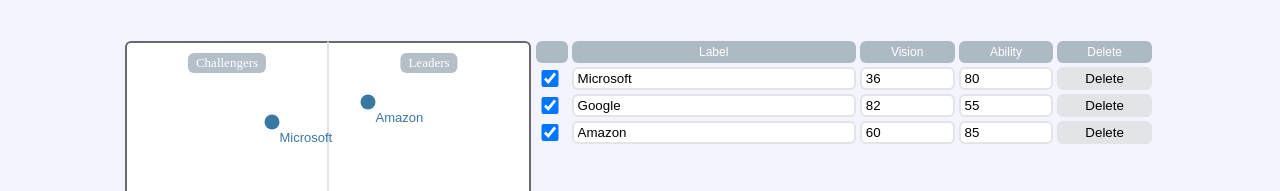
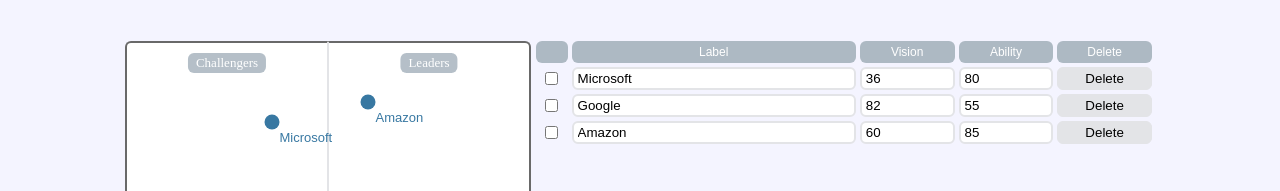
Before and after one commit to turhan-huseynov/magic-quadrant, a React (Create React App) app: page / in a window 1280 px wide. Shown: the part 159-350 px from the top of the page. Built offline with nearby package versions, Linux system fonts and the light colour scheme.

Commit message:
Rename checked to isChecked

```diff
--- a/src/App.tsx
+++ b/src/App.tsx
@@ -7,15 +7,15 @@
 
 function App() {
     const [selected, setSelected] = useState<boolean>();
-    const [tableData, setTableData] = useState<{ id: string; label: string; vision: number; ability: number, checked: boolean }[] | null>(
-        null
-    );
+    const [tableData, setTableData] = useState<
+        { id: string; label: string; vision: number; ability: number; isChecked: boolean }[] | null
+    >(null);
 
     useEffect(() => {
         setTableData([
-            { id: getUniqueId(), label: "Microsoft", vision: 36, ability: 80, checked: true },
-            { id: getUniqueId(), label: "Google", vision: 82, ability: 55, checked: true },
-            { id: getUniqueId(), label: "Amazon", vision: 60, ability: 85, checked: true },
+            { id: getUniqueId(), label: "Microsoft", vision: 36, ability: 80, isChecked: true },
+            { id: getUniqueId(), label: "Google", vision: 82, ability: 55, isChecked: true },
+            { id: getUniqueId(), label: "Amazon", vision: 60, ability: 85, isChecked: true },
         ]);
     }, []);
 
@@ -27,7 +27,7 @@
                 label: "",
                 vision: randomBetween(GRAPH_MIN, GRAPH_MAX),
                 ability: randomBetween(GRAPH_MIN, GRAPH_MAX),
-                checked: true
+                isChecked: true,
             },
         ]);
     };
--- a/src/components/Markers.tsx
+++ b/src/components/Markers.tsx
@@ -33,7 +33,7 @@
             defaultBottom={props.defaultBottom}
             isDragging={isDragging}
             setIsDragging={setIsDragging}
-            shouldDisable={!rowData.checked}
+            shouldDisable={!rowData.isChecked}
         ></Marker>
     ));
 };
--- a/src/components/Table.tsx
+++ b/src/components/Table.tsx
@@ -17,7 +17,7 @@
     };
 
     const handleCheckToggle = (index: any) => {
-        props.tableData.splice(index, 1, { ...props.tableData[index], checked: !props.tableData[index].checked });
+        props.tableData.splice(index, 1, { ...props.tableData[index], isChecked: !props.tableData[index].isChecked });
         props.setTableData([...props.tableData]);
     };
 
@@ -32,7 +32,7 @@
             </ThWrapper>
             {props.tableData?.map((rowData: any, i: number) => (
                 <Row key={rowData.id}>
-                    <Checkbox checked={rowData.checked} onClick={() => handleCheckToggle(i)}></Checkbox>
+                    <Checkbox is-checked={rowData.isChecked} onClick={() => handleCheckToggle(i)}></Checkbox>
                     <Col
                         value={rowData.label}
                         onChange={(e: any) => handleChange(i, "label", e.target.value)}
--- a/src/components/checkbox-style.ts
+++ b/src/components/checkbox-style.ts
@@ -1,5 +1,8 @@
 import styled from "styled-components";
 
-export const Checkbox = styled.input.attrs((props) => ({ type: "checkbox", checked: props.checked }))`
-    width: 20px;
+export const Checkbox = styled.input.attrs<{ readonly isChecked: boolean }>((props: any) => ({
+    type: "checkbox",
+    checked: props.isChecked,
+}))`
+    margin: auto;
 `;
```
